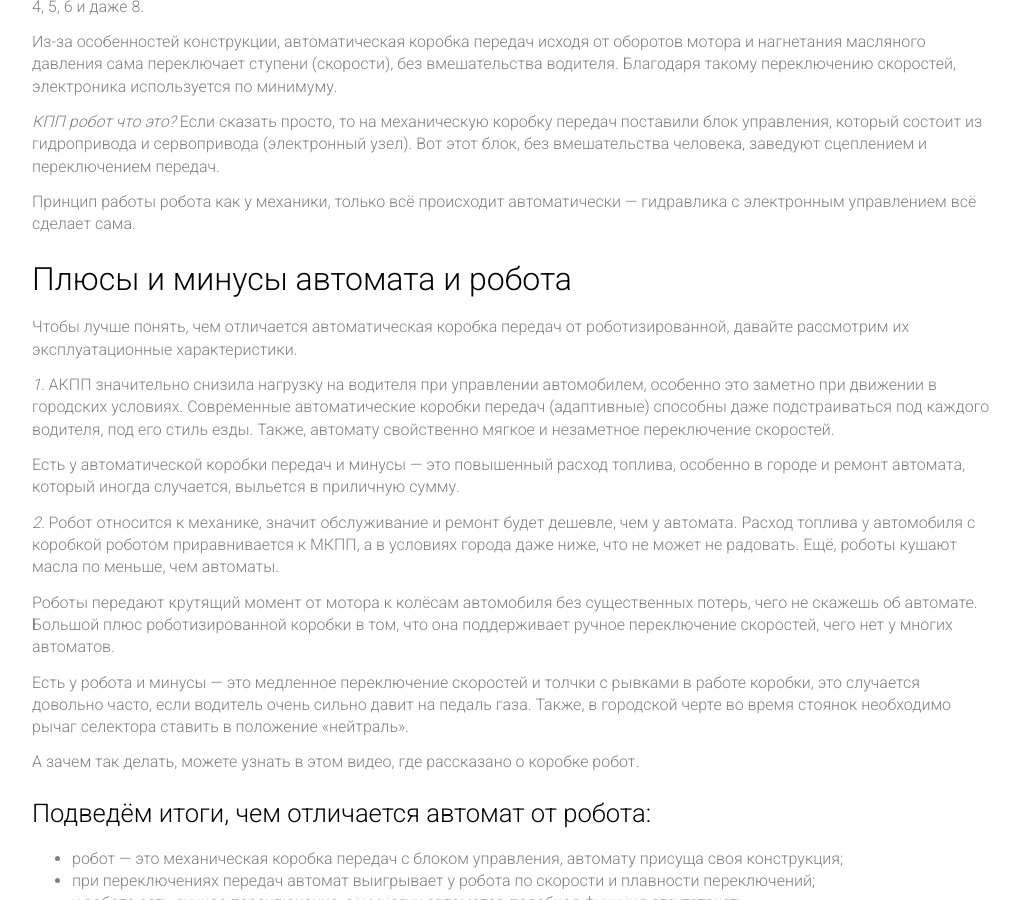
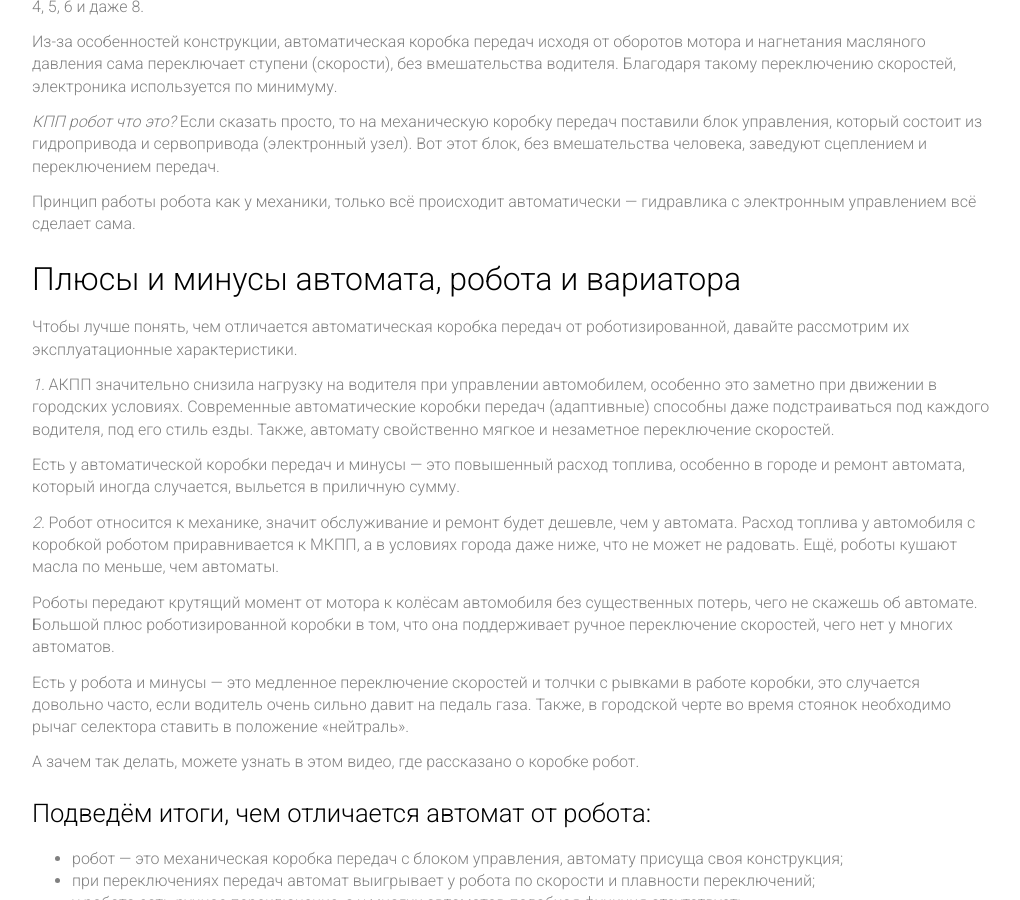
Before and after one commit to web-being/proakpp, a Jekyll site: the page built from _posts/2016-06-14-robot-automat-difference.md, in a window 1280 px wide and 900 px high, scrolled down 535 px. Shown: the whole window, without its empty margins (128-1148 px from the left). Built offline with Jekyll 4.4.1, drawn with Linux system fonts in a browser that asks for light colours.

Commit message:
Update 2016-06-14-robot-automat-difference.md

```diff
--- a/_posts/2016-06-14-robot-automat-difference.md
+++ b/_posts/2016-06-14-robot-automat-difference.md
@@ -22,7 +22,7 @@ _КПП робот что это?_ Если сказать просто, то н
 
 Принцип работы робота как у механики, только всё происходит автоматически — гидравлика с электронным управлением всё сделает сама.
 
-## Плюсы и минусы автомата и робота
+## Плюсы и минусы автомата, робота и вариатора
 
 Чтобы лучше понять, чем отличается автоматическая коробка передач от роботизированной, давайте рассмотрим их эксплуатационные характеристики.
 
```
